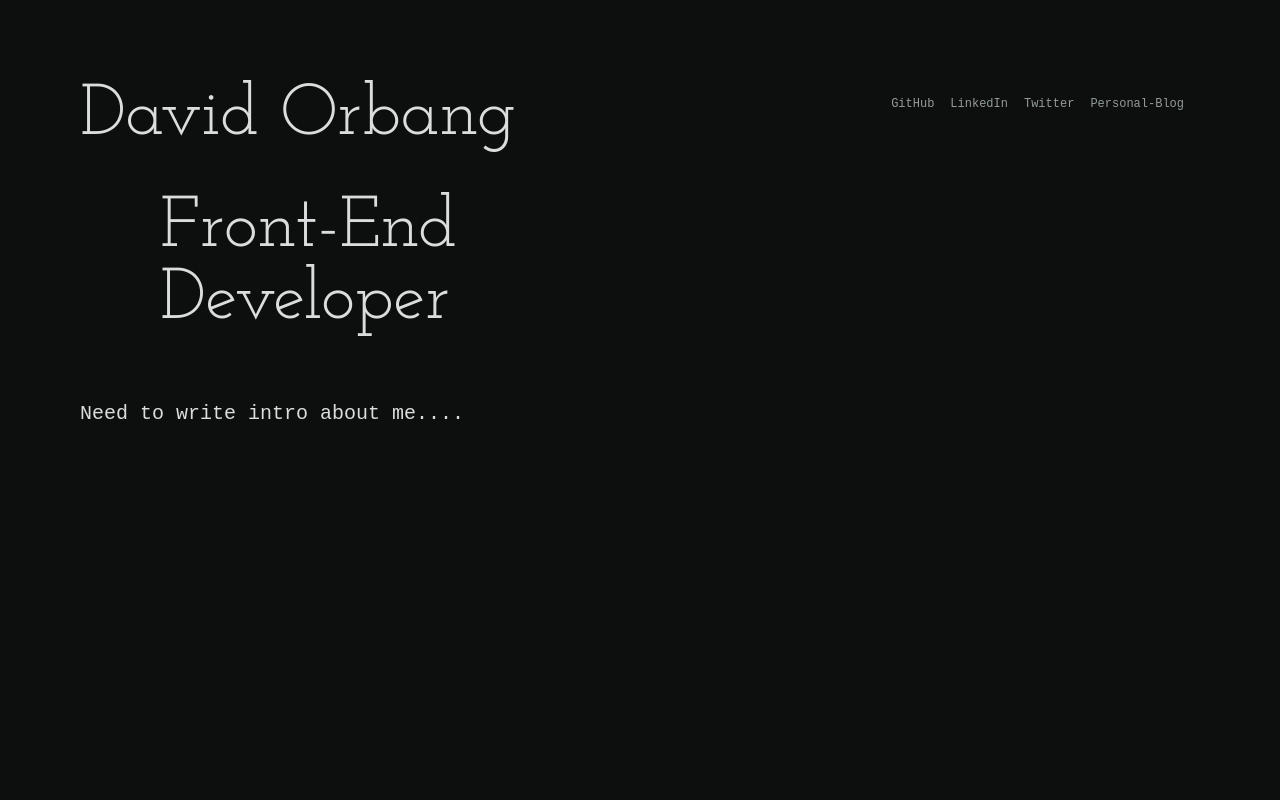
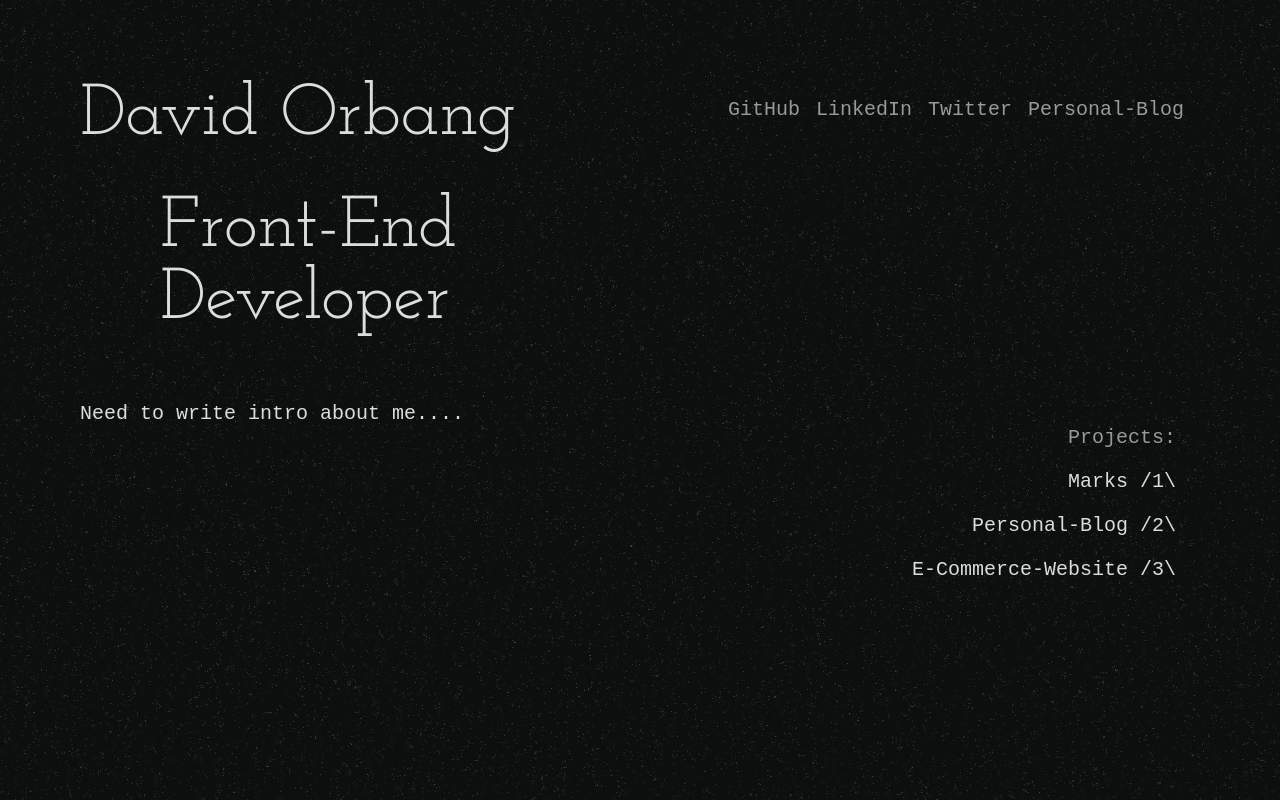
Before and after one commit to DxVxDOD/Portfolio_Website, a React (Vite) app: page / in a window 1280 px wide. Built offline with nearby package versions, Linux system fonts and the light colour scheme; a web font is replaced by a local one.

Commit message:
background animation

```diff
--- a/src/App.tsx
+++ b/src/App.tsx
@@ -8,7 +8,8 @@ function App() {
   return (
     <main
       className={
-        "bg-[#0D0E0E] w-screen h-screen overflow-hidden box-border flex flex-col justify-between xl:text-xl text-md sm:grid sm:grid-cols-2 sm:grid-rows-2 m-0 xl:p-20 p-6 text-[#dadddd]"
+        "bg-[#0D0E0E] w-screen h-screen overflow-hidden box-border flex flex-col justify-between xl:text-xl text-md " +
+        "sm:grid sm:grid-cols-2 sm:grid-rows-2 m-0 xl:p-20 p-6 text-[#dadddd]"
       }
     >
       <h1
@@ -18,16 +19,19 @@ function App() {
         <p className={"w-fit"}>David Orbang</p>
         <p className={"xl:p-10 pl-6 xl:pl-20 w-fit"}>Front-End Developer</p>
       </h1>
-      {useMediaQuery("sm") && <SocialLinks />}
-      {useMediaQuery("sm") && <About />}
+      {useMediaQuery("sm") &&
+      <>
+        <SocialLinks/>
+        <About/>
+        <Projects/>
+      </>
+      }
       {!useMediaQuery("sm") && (
-        <section className={"flex flex-col gap-4"}>
-          <About />
+        <section className={"flex flex-col gap-16"}>
           <Projects />
           <SocialLinks />
         </section>
       )}
-
       <Cursor />
     </main>
   );
--- a/src/components/Cursor.tsx
+++ b/src/components/Cursor.tsx
@@ -2,6 +2,8 @@ import { useEffect } from "react";
 
 export default function Cursor() {
   const touch = window.matchMedia("(hover: none)").matches;
+  if (touch) return null;
+
   const cursorAnimation = (
     cursor: HTMLElement,
     e: MouseEvent,
@@ -45,12 +47,12 @@ export default function Cursor() {
         cursor.setAttribute("class", "cursor");
       }
     };
+
     document.body.onmouseleave = () => {
       cursor.setAttribute("class", "cursor hide ");
     };
   }, []);
 
-  if (touch) return null;
 
   return (
     <svg
--- a/src/components/Projects.tsx
+++ b/src/components/Projects.tsx
@@ -1,6 +1,6 @@
 export default function Projects() {
   return (
-    <nav className={"flex flex-col xl:p-4 items-end"}>
+    <nav className={"flex flex-col xl:p-4 items-start z-20 xl:items-end"}>
       <h2 className={"text-xl text-[#939b9b] p-2"}>Projects:</h2>
       <button
         datatype={"button"}
--- a/src/components/SocialLinks.tsx
+++ b/src/components/SocialLinks.tsx
@@ -1,9 +1,7 @@
 export default function SocialLinks() {
   return (
     <nav
-      className={
-        "flex justify-center text-xs p-2 gap-4 xl:justify-end xl:p-4 xl:h-fit text-[#939b9b] "
-      }
+      className={"flex text-md gap-2 h-fit z-20 justify-center xl:gap-4 xl:justify-end xl:p-4 xl:h-fit text-[#939b9b] "}
     >
       <a
         datatype={"a-tag"}
--- a/src/index.css
+++ b/src/index.css
@@ -12,6 +12,33 @@
   -webkit-font-smoothing: antialiased;
   -moz-osx-font-smoothing: grayscale;
   -webkit-text-size-adjust: 100%;
+}
+
+main::after {
+  content: '';
+  background-image: url("/src/icons/nnnoise.svg");
+  background-repeat: no-repeat;
+  z-index: 1;
+  height: 100%;
+  width: 100%;
+  opacity: 0.5;
+  position: fixed;
+  top: 0;
+  left: 0;
+  /*animation: grain 8s steps(10) infinite;*/
+}
+
+@keyframes grain {
+  0%, 100% { transform:translate(0, 0) }
+  10% { transform:translate(-5%, -10%) }
+  20% { transform:translate(-15%, 5%) }
+  30% { transform:translate(7%, -25%) }
+  40% { transform:translate(-5%, 25%) }
+  50% { transform:translate(-15%, 10%) }
+  60% { transform:translate(15%, 0%) }
+  70% { transform:translate(0%, 15%) }
+  80% { transform:translate(3%, 35%) }
+  90% { transform:translate(-10%, 10%) }
 }
 
 .cursor {
```
Also changed, not shown: src/icons/nnnoise.svg (added), src/icons/noise.svg (added).
